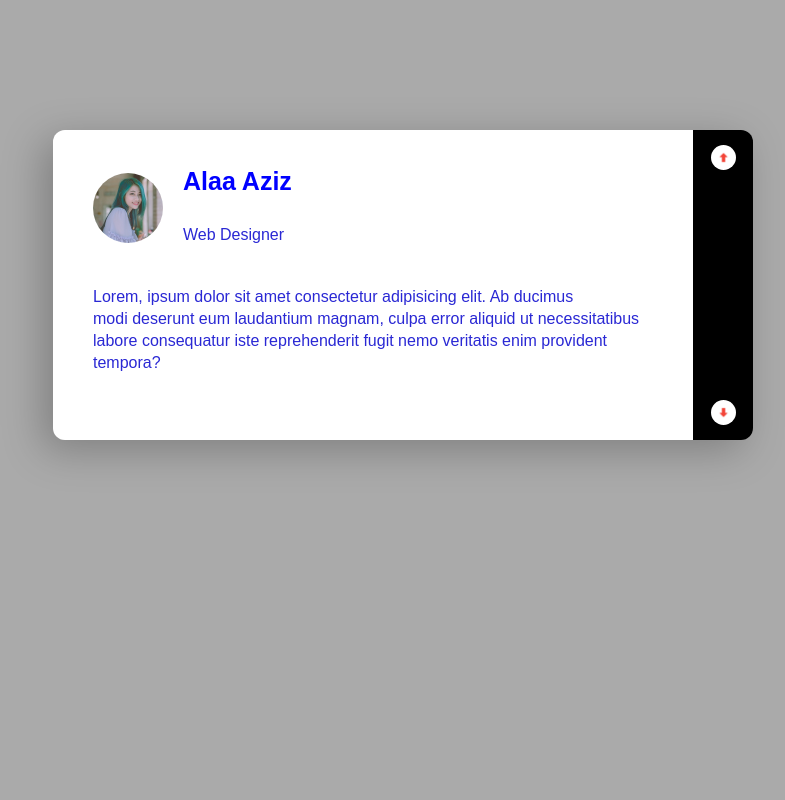
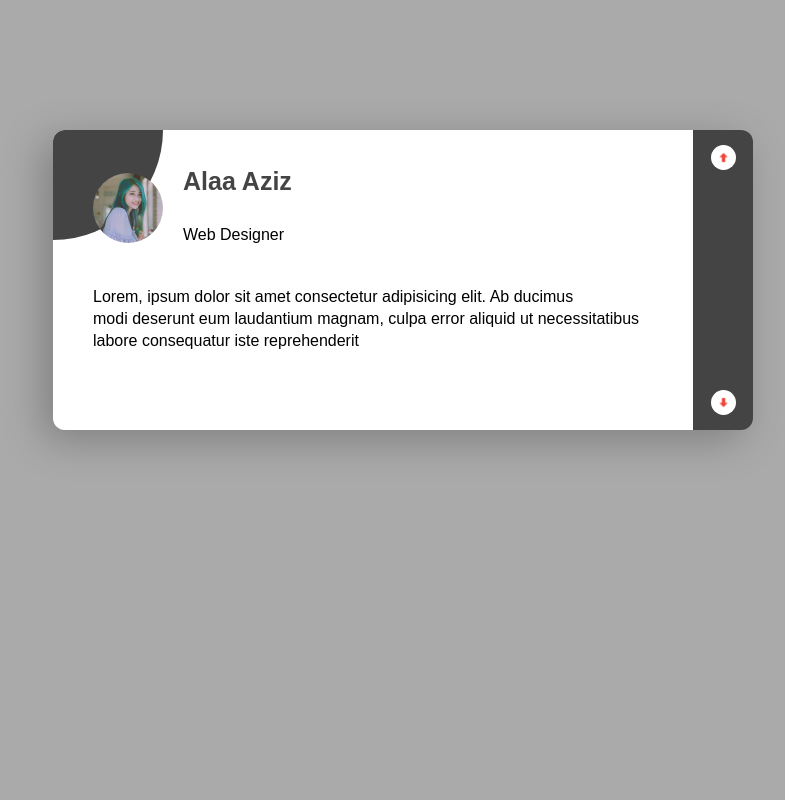
Before and after one commit to AlaaAziz2020/box_design, a plain HTML site: page index.html in a window 1280 px wide. Shown: the whole page, without its empty margins (237-1022 px from the left). Drawn offline with Linux system fonts and the light colour scheme.

Commit message:
modyfing edit

```diff
--- a/css/style.css
+++ b/css/style.css
@@ -9,7 +9,7 @@ body{ font-family: sans-serif;  background: linear-gradient(#0005, #0005),url('.
 .box{
     overflow: hidden;
     box-shadow: -10px 10px 40px rgba(0,0,0,0.25);
-    height:310px;
+    height:300px;
     width: 90%;
     max-width: 700px;
     position: relative;
@@ -19,9 +19,9 @@ body{ font-family: sans-serif;  background: linear-gradient(#0005, #0005),url('.
 }
 .view{
     position:relative;
-    color:rgb(42, 40, 212);
+    color:#000;
     background-color:#fff;
-    height:310px;
+    height:300px;
     padding:40px;
     line-height:22px;
     z-index: 1;
@@ -37,7 +37,7 @@ body{ font-family: sans-serif;  background: linear-gradient(#0005, #0005),url('.
     margin-right:20px;
 }
 .title h3{
-    color: #00f;
+    color: #444;
     margin-bottom:10px;
     font-size: 25px;
 }
@@ -55,7 +55,7 @@ body{ font-family: sans-serif;  background: linear-gradient(#0005, #0005),url('.
   justify-content: space-between;
   align-items: center;
   height:100%;
-  background-color:#000 ;
+  background-color:#444 ;
   position: absolute;
   right:0;
   top:0;
@@ -71,20 +71,22 @@ body{ font-family: sans-serif;  background: linear-gradient(#0005, #0005),url('.
     border-radius: 50%;
     cursor: pointer;
 }
+/* HERE You was forget the Width */
 .view::before{
     content: "";
     height:110px;
+    width: 110px;
     border-bottom-right-radius:100%;
     position: absolute;
     top:0;
     left:0;
-    background-color: #f00;
+    background-color: #444;
     top: 0;
     left:0;
     z-index:-1;
 
 }
 ::selection{
-background-color: #000;
+background-color: #777;
 color:#fff
 }
--- a/index.html
+++ b/index.html
@@ -7,6 +7,8 @@
     <link rel="stylesheet" href="css/style.css">
  </head>
  <body>
+
+  <!-- Look at after and before in the css file -->
  <!--Start Box-->
  <div class="box">
     <div id="banner">
@@ -20,7 +22,7 @@
             </div>
             <p>Lorem, ipsum dolor sit amet consectetur adipisicing elit. Ab ducimus<br>
              modi deserunt eum laudantium magnam, culpa error aliquid ut necessitatibus<br>
-             labore consequatur iste reprehenderit fugit nemo veritatis enim provident tempora?
+             labore consequatur iste reprehenderit
            </p>
        </div>
        <div class="view">
@@ -31,7 +33,7 @@
               <p>Web Designer</p>
              </div>
            </div>
-           <p>Lorem, ipsum dolor sit amet consectetur adipisicing elit. Ab ducimus<br>
+           <p>Lorem, ipsum dolor sit. Ab ducimus<br>
             modi deserunt eum laudantium magnam, culpa error aliquid ut necessitatibus<br>
             labore consequatur iste reprehenderit fugit nemo veritatis enim provident tempora?
           </p>
@@ -45,7 +47,7 @@
              </div>
            </div>
            <p>Lorem, ipsum dolor sit amet consectetur adipisicing elit. Ab ducimus<br>
-            modi deserunt eum laudantium magnam, culpa error aliquid ut necessitatibus<br>
+            modi deserunt eum laudantium, necessitatibus<br>
             labore consequatur iste reprehenderit fugit nemo veritatis enim provident tempora?
           </p>
       </div>
@@ -59,7 +61,7 @@
            </div>
            <p>Lorem, ipsum dolor sit amet consectetur adipisicing elit. Ab ducimus<br>
             modi deserunt eum laudantium magnam, culpa error aliquid ut necessitatibus<br>
-            labore consequatur iste reprehenderit fugit nemo veritatis enim provident tempora?
+            labore, provident tempora?
           </p>
       </div>
    </div>
--- a/js/design1.js
+++ b/js/design1.js
@@ -5,13 +5,13 @@ var down = document.getElementById("down");
 let y = 0;
 up.onclick = function(){
     if(y > "-900"){
-    y = y - 310;
+    y = y - 300;
     banner.style.top = y + "px";
 }
 }
 down.onclick = function(){
     if(y < "0"){
-    y = y + 310;
+    y = y + 300;
     banner.style.top = y + "px";
 }
 }
```
